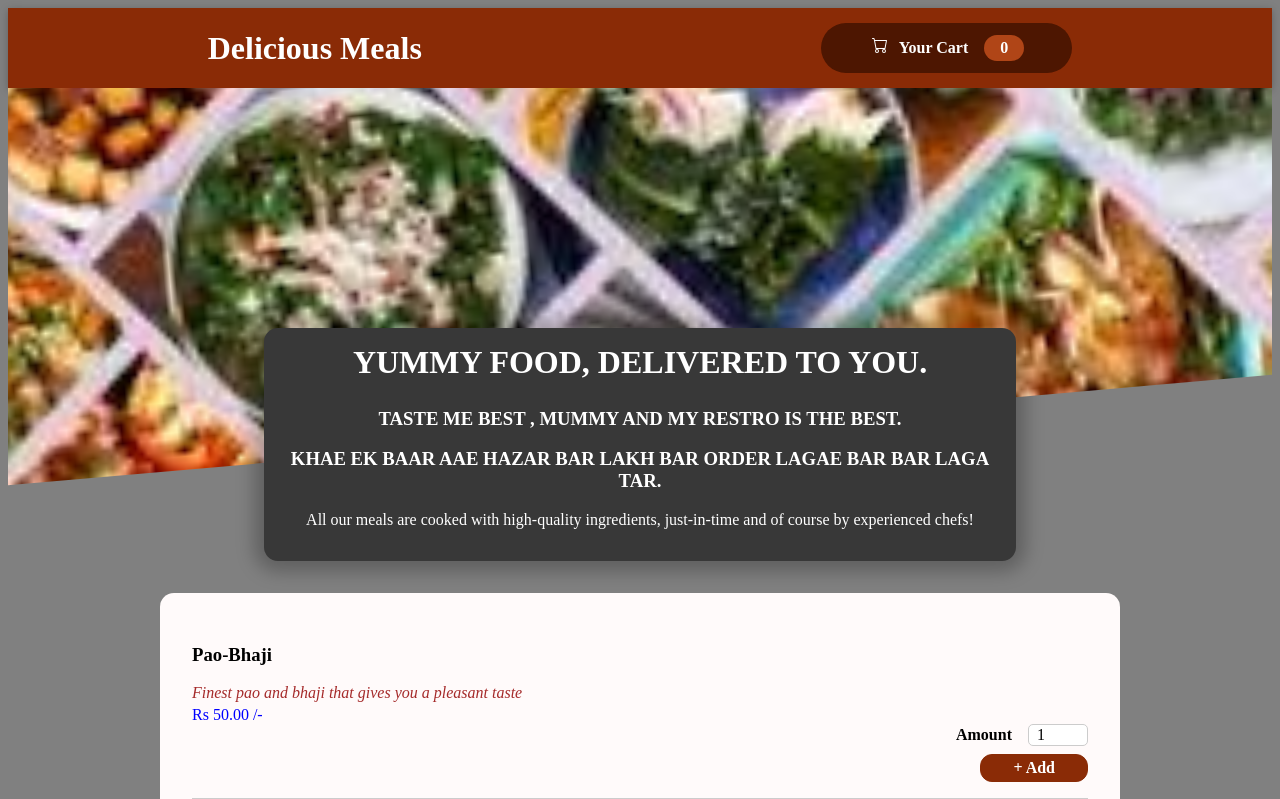
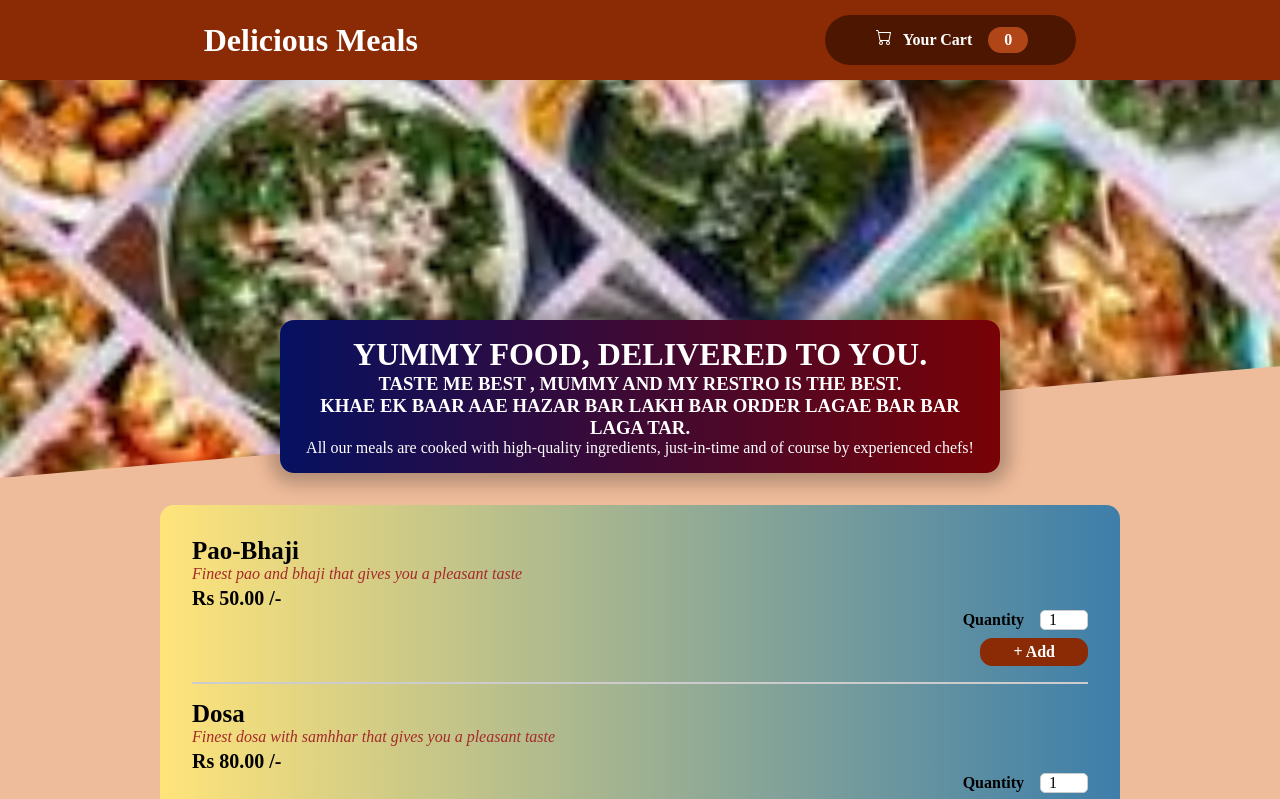
Before and after one commit to CoolShivas/React_Restaurants_App, a React (Vite) app in the folder my_restro_app/: page / in a window 1280 px wide. Shown: the top 799 px of the page. Built offline with nearby package versions, Linux system fonts and the light colour scheme.

Commit message:
Quantity_with_Amount_Functionality

```diff
--- a/my_restro_app/src/components/Cart/Bucket.jsx
+++ b/my_restro_app/src/components/Cart/Bucket.jsx
@@ -1,4 +1,6 @@
-import { useContext } from "react";
+import { BsBagDash } from "react-icons/bs";
+import { BsBagPlus } from "react-icons/bs";
+import { useContext, useState } from "react";
 import CartContext from "../../store/CartContext";
 import classes from "./Bucket.module.css";
 import Modal from "../UI/Modal";
@@ -6,9 +8,11 @@ import Modal from "../UI/Modal";
 const Bucket = (props) => {
 
     const contextApi = useContext(CartContext);
-    console.log(contextApi.items.nameABC)
+    console.log(contextApi.items)
+
 
     const cartItems = <ul className={classes['cart-items']}>
+
         {/* {[
             {
                 id: 'c1',
@@ -25,15 +29,20 @@ const Bucket = (props) => {
         {contextApi.items.map((item) => {
             return <li key={item.id}
                 className={classes.liTag}
-            >Name : {item.nameABC} Price : Rs.{item.priceABC} /- Qty : {item.quantity}</li>
+            >Name : {item.nameABC} Price : Rs.{item.priceABC} /- Qty : {item.quantity}
+                <button className={classes.common} onClick={() => { console.log('plus clicked') }}> <BsBagPlus /> </button>
+                <button className={classes.common} onClick={() => { console.log('minus clicked') }}> <BsBagDash /> </button>
+            </li>
         })}
 
 
     </ul>
 
     const calculateTotalAmount = () => {
-        return contextApi.items.reduce((total, product) => total + parseFloat(product.priceABC), 0);
+        return contextApi.items.reduce((total, product) => total + parseFloat(product.priceABC * product.quantity), 0);
     }
+
+    // const accumulatedPrice = `${contextApi.totalAmount.toFixed(2)}`
 
 
     return <Modal hideCartHandlerABC={props.hideCartHandlerABC}>
@@ -43,6 +52,7 @@ const Bucket = (props) => {
             <span> Total Amount </span>
             {/* <span> Rs. 88.10 /- </span> */}
             <span> Rs. {calculateTotalAmount()} /- </span>
+            {/* <span> {accumulatedPrice} </span> */}
         </div>
         <div className={classes.reactions}>
             <button
--- a/my_restro_app/src/components/Cart/Bucket.module.css
+++ b/my_restro_app/src/components/Cart/Bucket.module.css
@@ -8,12 +8,22 @@
 .total {
     display: flex;
     justify-content: space-between;
+    font-size: 25px;
 }
 
 .reactions {
-    display: flex;
-    justify-content: flex-end;
-    padding-top: 0.5rem;
+    float: right;
+    padding: 5px;
+}
+
+.reactions button {
+    margin-left: 10px;
+    border-radius: 10px;
+    padding: 3px
+}
+
+.reactions button:hover {
+    background-color: yellowgreen;
 }
 
 .btnSecond {
@@ -22,8 +32,18 @@
 }
 
 .liTag {
-    display: flex;
-    justify-content: space-between;
     border-bottom: 2px solid red;
     padding: 0.5rem;
+    word-spacing: 0.2rem;
+    font-size: 15px;
 }
+
+.common {
+    float: right;
+    padding: 2px;
+    margin-left: 10px;
+}
+
+.common:hover {
+    background-color: aqua;
+}
--- a/my_restro_app/src/components/Meals/MealsItem/IndividualMeal.jsx
+++ b/my_restro_app/src/components/Meals/MealsItem/IndividualMeal.jsx
@@ -13,8 +13,8 @@ const IndividualMeal = (props) => {
             <div className={classes.price}> {rupay} </div>
         </div>
         <div>
-            {/* {console.log(props)} */}
-            <InputMealForm id={props.id} product={props}></InputMealForm>
+            {console.log(props)}
+            <InputMealForm id={props.idABC} product={props}></InputMealForm>
         </div>
     </li>
 }
--- a/my_restro_app/src/components/Meals/MealsItem/IndividualMeal.module.css
+++ b/my_restro_app/src/components/Meals/MealsItem/IndividualMeal.module.css
@@ -9,6 +9,7 @@
 
 .individual_items h3 {
     margin: 0 0 0.25 0;
+    font-size: 25px;
 }
 
 .description {
@@ -17,6 +18,7 @@
 }
 
 .price {
-    color: blue;
     margin-top: 0.25rem;
+    font-size: 20px;
+    font-weight: bold;
 }
--- a/my_restro_app/src/components/Meals/MealsItem/InputMealForm.jsx
+++ b/my_restro_app/src/components/Meals/MealsItem/InputMealForm.jsx
@@ -16,13 +16,15 @@ const InputMealForm = (props) => {
         // console.log('after addItemToCart', exclusiveContext);
         const quantity = document.getElementById("amt_" + props.id).value;
         exclusiveContext.addItem({ ...props.product, quantity: quantity });
-
+        console.log(quantity)
     }
 
     return <form className={classes.form} onSubmit={submitOnHandler}>
         {/* {console.log('inside render', exclusiveContext)} */}
 
-        <Input labelABC="Amount" inputABC={{
+        <Input
+            labelABC="Quantity"
+            inputABC={{
                 id: "amt_" + props.id,
                 type: "number",
                 min: '1',
--- a/my_restro_app/src/components/Meals/MealsSummary.module.css
+++ b/my_restro_app/src/components/Meals/MealsSummary.module.css
@@ -7,11 +7,19 @@
     /* Moving text iside the image of fullFood inside a box */
     margin-top: -10rem;
     position: relative;
-    background-color: #383838;
+
     color: white;
     border-radius: 14px;
     padding: 1rem;
     box-shadow: 0 1px 18px 10px rgba(0, 0, 0, 0.25);
+
+    background: #780206;
+    /* fallback for old browsers */
+    background: -webkit-linear-gradient(to right, #061161, #780206);
+    /* Chrome 10-25, Safari 5.1-6 */
+    background: linear-gradient(to right, #061161, #780206);
+    /* W3C, IE 10+/ Edge, Firefox 16+, Chrome 26+, Opera 12+, Safari 7+ */
+
 }
 
 .summary h2 {
--- a/my_restro_app/src/components/UI/Card.module.css
+++ b/my_restro_app/src/components/UI/Card.module.css
@@ -3,4 +3,14 @@
     border-radius: 14px;
     padding: 1rem;
     box-shadow: 0 2px 0px rgba(0, 0, 0, 0.25);
+
+    background: #3D7EAA;
+    /* fallback for old browsers */
+    background: -webkit-linear-gradient(to right, #FFE47A, #3D7EAA);
+    /* Chrome 10-25, Safari 5.1-6 */
+    background: linear-gradient(to right, #FFE47A, #3D7EAA);
+    /* W3C, IE 10+/ Edge, Firefox 16+, Chrome 26+, Opera 12+, Safari 7+ */
+
+
+
 }
--- a/my_restro_app/src/components/UI/Modal.module.css
+++ b/my_restro_app/src/components/UI/Modal.module.css
@@ -3,7 +3,7 @@
     top: 20vh;
     left: 5%;
     width: 90%;
-    background-color: snow;
+    background-color: #FDAF7B;
     padding: 1rem;
     border-radius: 14px;
     z-index: 10;
--- a/my_restro_app/src/index.css
+++ b/my_restro_app/src/index.css
@@ -1,3 +1,9 @@
+* {
+  margin: 0;
+  padding: 0;
+  box-sizing: border-box;
+}
+
 body {
-  background-color: gray;
+  background-color: #EFBC9B;
 }
```
Lines whose indentation alone changed are shown as unchanged.
